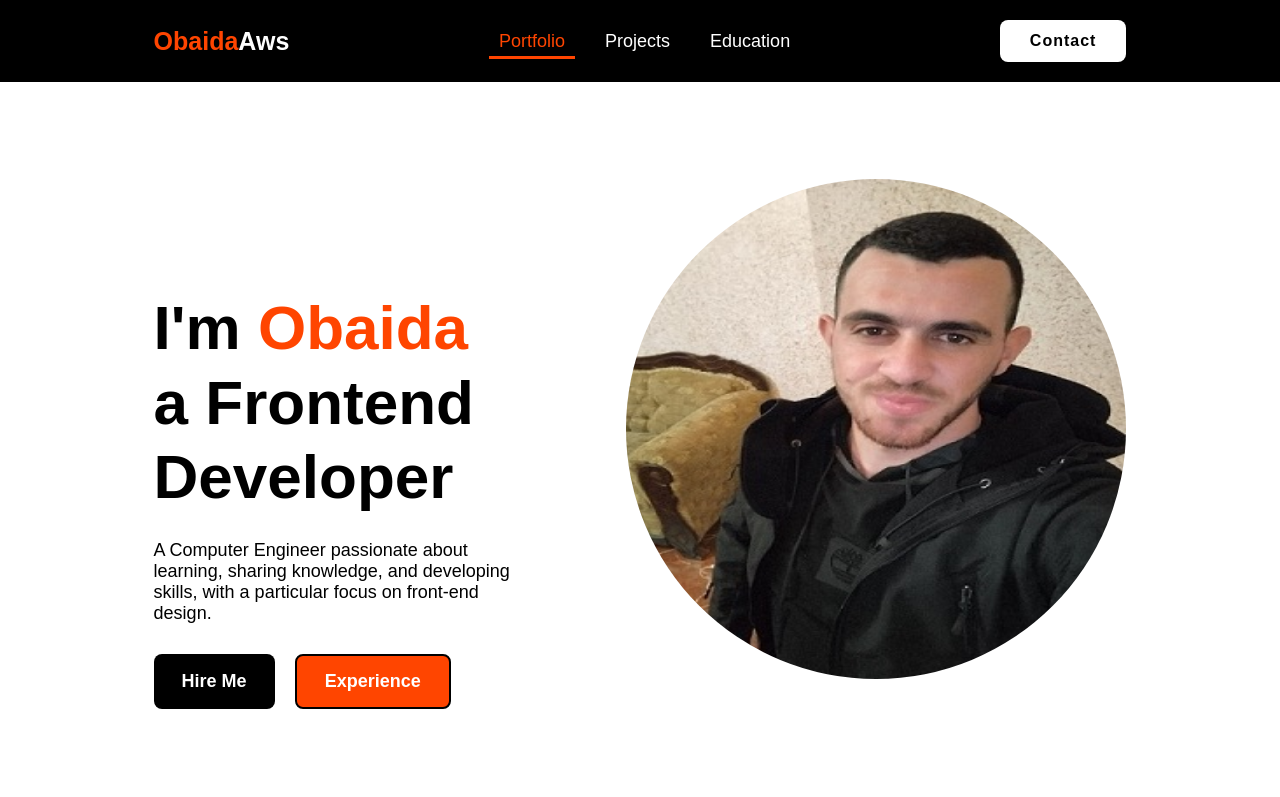
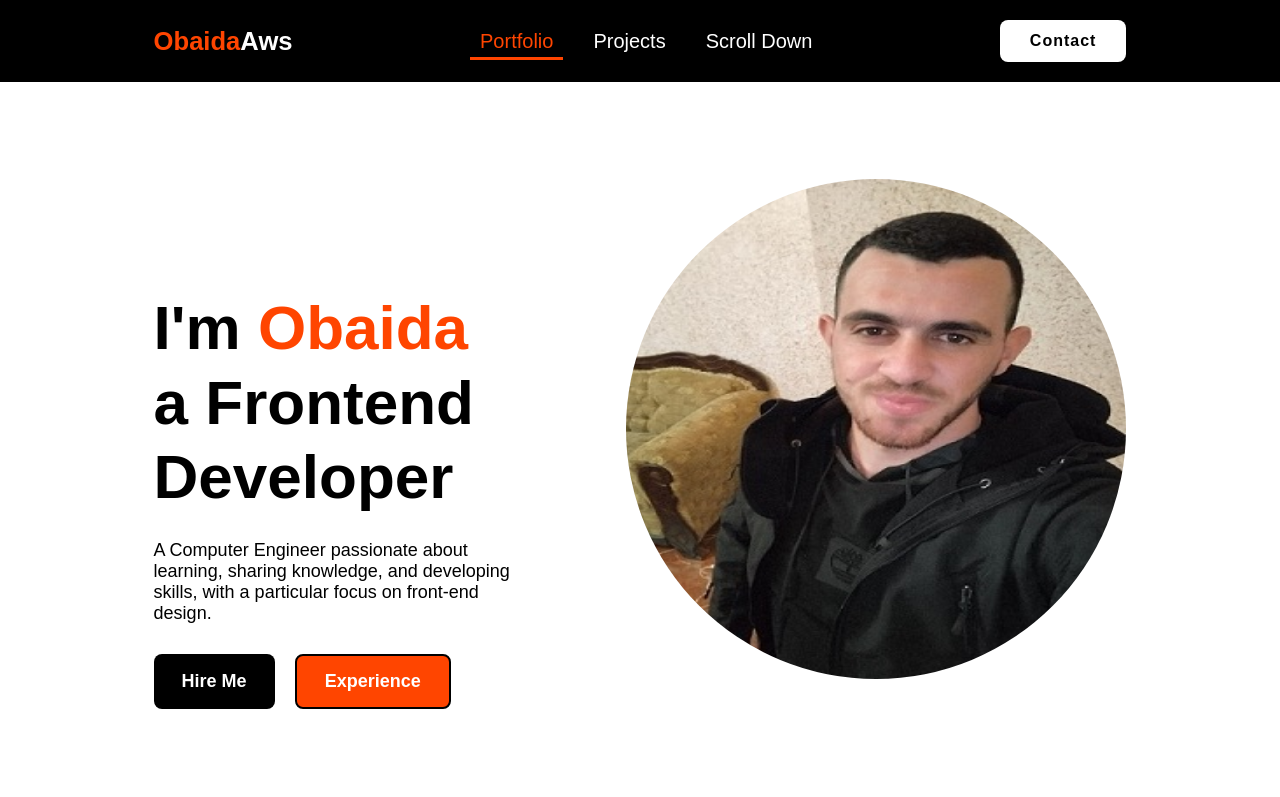
Before and after one commit to Obaida-Aws/Portfolio-Site, a website: page src/index.html in a window 1280 px wide. Shown: the top 797 px of the page. Drawn offline with nearby package versions, Linux system fonts and the light colour scheme.

Commit message:
Some edit

```diff
--- a/src/index.html
+++ b/src/index.html
@@ -17,7 +17,7 @@
             <ul>
                 <li><a href="#" class="header__navbar-link header__navbar-link--active">Portfolio</a></li>
                 <li><a href="#projects" class="header__navbar-link">Projects</a></li>
-                <li><a href="#education" class="header__navbar-link">Education</a></li>
+                <li><a href="#footers" class="header__navbar-link">Scroll Down</a></li>
             </ul>
         </nav>
         <a href="./pages/contact.html" class="header__contact">Contact</a>
@@ -88,7 +88,7 @@
     </main>
 
 
-    <footer class="footer">
+    <footer class="footer" id="footers">
         <div class="footer__social">
             <a href="#" class="footer__social-link"><i class='bx bxl-facebook-circle'></i></a>
             <a href="#" class="footer__social-link"><i class='bx bxl-linkedin-square'></i></a>
--- a/src/scss/blocks/_header.scss
+++ b/src/scss/blocks/_header.scss
@@ -5,7 +5,7 @@
   top: 0;
   left: 0;
   width: 100%;
-  padding: 20px 12%;
+  padding: 20px max(5%, 12%);
   background: $background-header;
   backdrop-filter: blur(10px);
   display: flex;
@@ -15,7 +15,7 @@
   z-index: 100;
 
   &__logo {
-    font-size: 25px;
+    font-size: max(20px, 2vw);
     color: $text-color;
     font-weight: 600;
     transition: 0.3s ease;
@@ -42,7 +42,7 @@
     }
 
     ul li a {
-      font-size: 18px;
+      font-size: clamp(16px, 1.8vw, 20px);;
       color: $text-color;
       font-weight: 500;
       padding: 5px 10px;
```
Also changed, not shown: css/styles.css.
